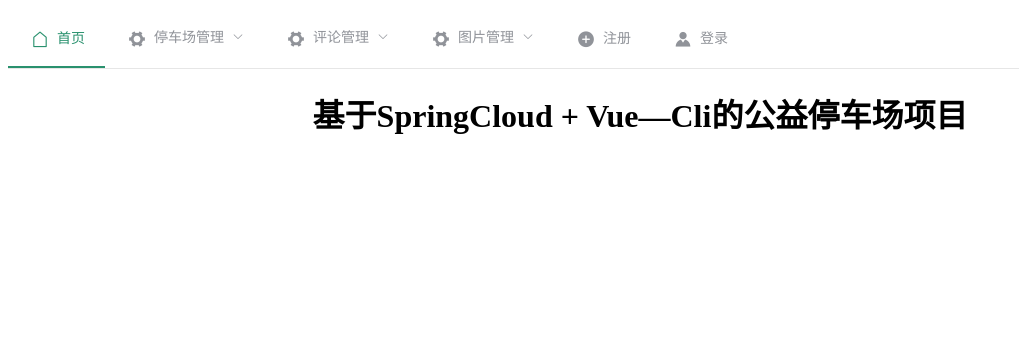
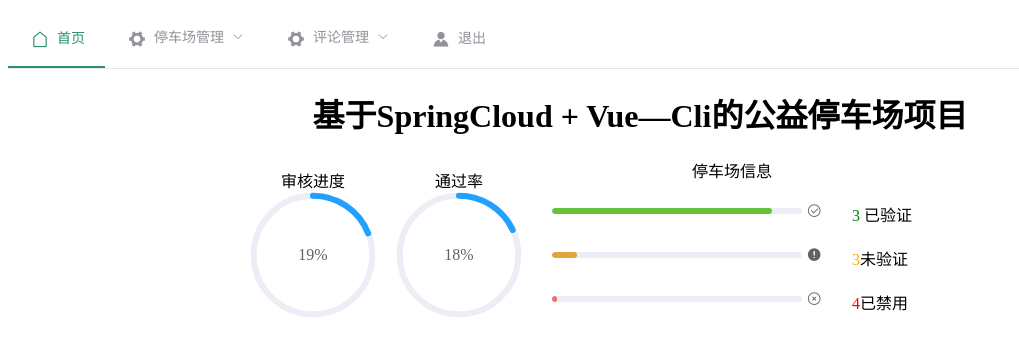
Before and after one commit to thesomeexp/ParkingVue, a Vue app: page /home in a window 1280 px wide. Shown: the top 356 px of the page, without its empty margins (0-1019 px from the left). Built offline with nearby package versions, Linux system fonts and the light colour scheme.

Commit message:
make pretty review

```diff
--- a/src/App.vue
+++ b/src/App.vue
@@ -14,28 +14,29 @@
         <el-submenu index="2">
           <template slot="title"><i class="el-icon-s-tools"/>停车场管理</template>
           <el-menu-item index="2-1"><a href="/listPark">所有停车场</a></el-menu-item>
-          <el-menu-item index="2-2"><a href="/listMyPark">我提交的停车位</a></el-menu-item>
-          <el-menu-item index="2-3"><a href="/listDisablePark">已禁用的停车位</a></el-menu-item>
-          <el-menu-item index="2-4"><a href="/listNoVerifiedPark">未验证的停车位</a></el-menu-item>
-          <el-menu-item index="2-5"><a href="/listVerifiedPark">已验证的停车位</a></el-menu-item>
+          <el-menu-item index="2-2"><a href="/listMyPark">我提交的停车场</a></el-menu-item>
+          <el-menu-item index="2-3"><a href="/listDisablePark">已禁用的停车场</a></el-menu-item>
+          <el-menu-item index="2-4"><a href="/listNoVerifiedPark">未验证的停车场</a></el-menu-item>
+          <el-menu-item index="2-5"><a href="/listVerifiedPark">已验证的停车场</a></el-menu-item>
           <el-menu-item index="2-6"><a href="/addstate">添加停车场状态</a></el-menu-item>
-          <el-menu-item index="2-7"><a href="/addparking">添加停车位</a></el-menu-item>
+          <el-menu-item index="2-7"><a href="/addparking">添加停车场</a></el-menu-item>
         </el-submenu>
         <el-submenu index="3">
           <template slot="title"><i class="el-icon-s-tools"/>评论管理</template>
           <el-menu-item index="3-1"><a href="/addMark">添加评论</a></el-menu-item>
           <el-menu-item index="3-2"><a href="/listMark">查看评论</a></el-menu-item>
         </el-submenu>
-        <el-submenu index="4">
-          <template slot="title"><i class="el-icon-s-tools"/>图片管理</template>
-          <el-menu-item index="4-1"><a href="/addInfoImage">添加详情</a></el-menu-item>
-          <el-menu-item index="4-2"><a href="/listInfoImage">查看提交详情</a></el-menu-item>
-          <el-menu-item index="4-3"><a href="/listNoVerifiedImage">未验证详情</a></el-menu-item>
-          <el-menu-item index="4-4"><a href="/listDisableImage">已禁用详情</a></el-menu-item>
-          <el-menu-item index="4-5"><a href="/listVerifiedImage">已验证详情</a></el-menu-item>
-        </el-submenu>
-        <el-menu-item index="5"><i class="el-icon-circle-plus"/><a href="/register">注册</a></el-menu-item>
-        <el-menu-item index="6"><i class="el-icon-s-custom"/><a href="/login">登录</a></el-menu-item>
+<!--        <el-submenu index="4">-->
+<!--          <template slot="title"><i class="el-icon-s-tools"/>图片管理</template>-->
+<!--          <el-menu-item index="4-1"><a href="/addInfoImage">添加详情</a></el-menu-item>-->
+<!--          <el-menu-item index="4-2"><a href="/listInfoImage">查看提交详情</a></el-menu-item>-->
+<!--          <el-menu-item index="4-3"><a href="/listNoVerifiedImage">未验证详情</a></el-menu-item>-->
+<!--          <el-menu-item index="4-4"><a href="/listDisableImage">已禁用详情</a></el-menu-item>-->
+<!--          <el-menu-item index="4-5"><a href="/listVerifiedImage">已验证详情</a></el-menu-item>-->
+<!--        </el-submenu>-->
+<!--        <el-menu-item index="5"><i class="el-icon-circle-plus"/><a href="/register">注册</a></el-menu-item>-->
+<!--        <el-menu-item index="6"><i class="el-icon-s-custom"/><a href="/login">登录</a></el-menu-item>-->
+                <el-menu-item index="6"><i class="el-icon-s-custom"/><a href="/login">退出</a></el-menu-item>
       </el-menu>
       <router-view/>
     </div>
--- a/src/components/Home.vue
+++ b/src/components/Home.vue
@@ -1,13 +1,183 @@
 <template>
-  <h1 style="text-align: center">基于SpringCloud + Vue—Cli的公益停车场项目</h1>
+  <div>
+    <h1 style="text-align: center">基于SpringCloud + Vue—Cli的公益停车场项目</h1>
+    <div class="progress-center-container">
+      <div class="progress-small-container">
+        <div class="progress-width">
+          <div class="progress-text">
+            审核进度
+          </div>
+          <div>
+            <el-progress type="circle" :percentage="verified_process"></el-progress>
+          </div>
+        </div>
+        <div class="progress-width">
+          <div class="progress-text">
+            通过率
+          </div>
+          <div>
+            <el-progress type="circle" :percentage="verified_rate"></el-progress>
+          </div>
+        </div>
+
+        <div class="progress-bar-title">
+
+          停车场信息
+
+        </div>
+        <div class="progress-bar-div">
+          <div class="progress-bar-div-progress">
+            <el-progress :percentage="verified_sum_rate" status="success"></el-progress>
+          </div>
+          <div class="progress-bar-div-text">
+            <span style="color: green"> {{ this.verified_num }} </span>已验证
+          </div>
+
+        </div>
+
+
+        <div class="progress-bar-div">
+          <div class="progress-bar-div-progress">
+            <el-progress :percentage="no_verified_sum_rate" status="warning"></el-progress>
+          </div>
+          <div class="progress-bar-div-text">
+            <span style="color: orange">{{ this.no_verified_num }}</span>未验证
+          </div>
+
+        </div>
+        <div class="progress-bar-div">
+          <div class="progress-bar-div-progress">
+            <el-progress :percentage="disable_sum_rate" status="exception"></el-progress>
+          </div>
+          <div class="progress-bar-div-text">
+            <span style="color: red">{{ this.disable_num }}</span>已禁用
+          </div>
+
+        </div>
+
+      </div>
+    </div>
+  </div>
 </template>
 
 <script>
-    export default {
-        name: "Home"
+  import Global from "../utils/Global";
+
+  export default {
+    name: "Home",
+    data() {
+      return {
+        sum: 10, // 总数
+        verified_num: 3, // 已验证数量
+        no_verified_num: 3, // 未验证数量
+        disable_num: 4, // 已禁用数量
+
+        verified_process: 19, // 审核进度
+        verified_rate: 18, // 通过率
+        verified_sum_rate: 88, // 已验证
+        no_verified_sum_rate: 10, // 未验证
+        disable_sum_rate: 2, // 已禁用
+      }
+    },
+
+    methods: {
+
+
+      // 列出那些统计内容
+      list() {
+        console.log("list的方法")
+        // 获取本地token, 判断是否登录
+        let localStorageToken = localStorage.getItem("accessToken")
+        // 如果本地token不为空则设置到请求头去
+        if (localStorageToken != null) {
+          this.accessToken = localStorageToken
+        } else {
+          alert("未登录")
+          return
+        }
+        let that = this
+        this.$http.get(Global.gateway + "infos-api/admin/home",
+          {
+            headers: {
+              'Authorization': 'Bearer ' + this.accessToken
+            }
+          }).then((res) => {
+          // console.log(res.data.data)
+          let result = res.data.data;
+          that.sum = result.sum
+          that.verified_num = result.verified
+          that.no_verified_num = result.no_verified
+          that.disable_num = result.disable
+
+          that.verified_process = (1 - (that.no_verified_num / that.sum) ) * 100
+          that.verified_rate = (that.verified_num / that.sum ) * 100
+          that.verified_sum_rate = (that.verified_num / that.sum ) * 100
+          that.no_verified_sum_rate = (that.no_verified_num / that.sum) * 100
+          that.disable_sum_rate = (that.disable_num / that.sum) * 100
+          // that.reviewList = res.data.data.list;
+        });
+      },
+
+
+    },
+
+
+    created() {
+      this.list();
     }
+  }
+
 </script>
 
 <style scoped>
+  .progress-text {
+    width: 126px;
+    text-align: center;
+  }
 
+  .progress-width {
+    float: left;
+    width: 126px;
+    padding: 10px;
+  }
+
+  .progress-bar-div {
+    margin-top: 20px;
+    margin-left: 20px;
+    width: 400px;
+
+    float: left;
+  }
+
+  .progress-center-container {
+    width: 100%;
+    height: 170px;
+    /*border: 1px dashed #000;*/
+
+  }
+
+  .progress-small-container {
+    width: 800px;
+    height: 170px;
+    /*border: 1px dashed #000;*/
+    margin: 0 auto;
+  }
+
+  .progress-bar-div-progress {
+    width: 300px;
+    height: 13px;
+    float: left;
+  }
+
+  .progress-bar-div-text {
+    width: 100px;
+    float: left;
+  }
+
+  .progress-bar-title {
+    text-align: center;
+    width: 400px;
+
+    float: left;
+  }
 </style>
--- a/src/components/Login.vue
+++ b/src/components/Login.vue
@@ -50,6 +50,8 @@
 </template>
 
 <script>
+
+  import Global from "../utils/Global";
 
   export default {
     name: 'Login',
@@ -106,7 +108,7 @@
           if (valid) {
             this.loading = true
             this.$http
-              .post('http://localhost:9001/user-api/login',
+              .post(Global.gateway + 'user-api/login',
                 str)
               .then((response) => {
                 console.log('响应返回结果: ')
--- a/src/components/listDisablePark.vue
+++ b/src/components/listDisablePark.vue
@@ -22,7 +22,7 @@
         </el-table-column>
         <el-table-column label="操作" width="120">
           <template slot-scope="scope">
-            <el-button type="text" size="big" @click="verifiedInfo(scope.row.id)">验证</el-button>
+            <el-button type="text" size="big" @click="verifiedInfo(scope.row.id)">启用</el-button>
           </template>
         </el-table-column>
       </el-table>
--- a/src/components/listMyPark.vue
+++ b/src/components/listMyPark.vue
@@ -57,7 +57,7 @@
         link: Global.pre_url,
         id:'',
         currentPage: 1,  //初始页
-        pageSize: 5,    //每页的数据
+        pageSize: 3,    //每页的数据
         imageURL:""
       }
     },
--- a/src/components/listNoVerifiedPark.vue
+++ b/src/components/listNoVerifiedPark.vue
@@ -51,7 +51,7 @@
           link: Global.pre_url,
           information:[],
           currentPage:1,  //初始页
-          pageSize:5,    //每页的数据
+          pageSize:3,    //每页的数据
         }
       },
 
--- a/src/components/listVerifiedPark.vue
+++ b/src/components/listVerifiedPark.vue
@@ -51,7 +51,7 @@
           link: Global.pre_url,
           information:[],
           currentPage:1,  //初始页
-          pageSize:5,    //每页的数据
+          pageSize:3,    //每页的数据
         }
       },
 
--- a/src/utils/Global.vue
+++ b/src/utils/Global.vue
@@ -5,8 +5,8 @@
 <script>
   export default {
     name: "Global",
-    pre_url: "http://192.168.80.10/",
-    gateway: "http://localhost:9001/"
+    pre_url: "http://192.168.1.68/",
+    gateway: "http://localhost:9002/"
   }
 </script>
 
```
Also changed, not shown: src/components/FindParkById.vue (+56 -55 lines), src/components/listMark.vue (+6 -6 lines), src/components/listPark.vue (+10 -11 lines).
